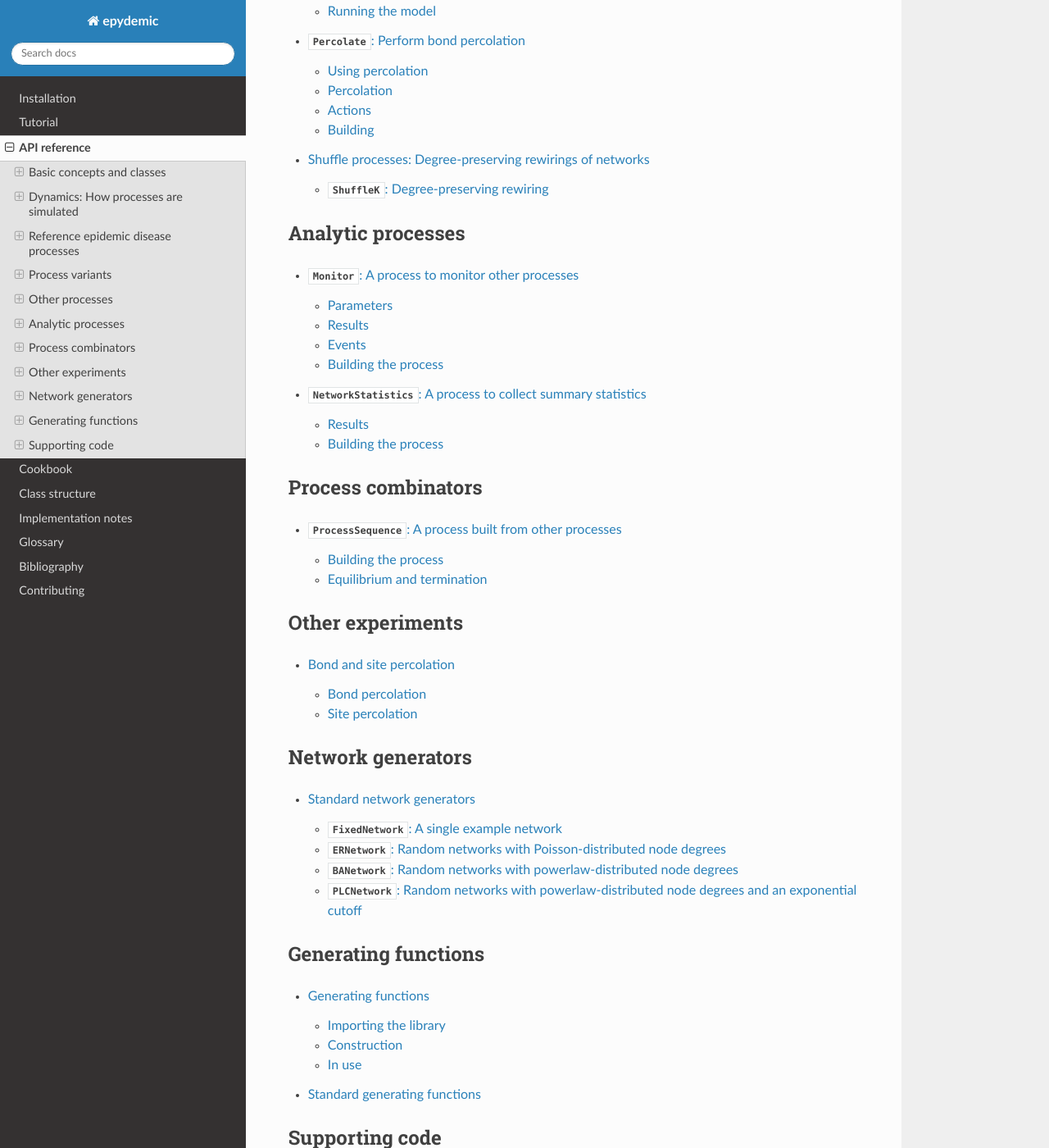
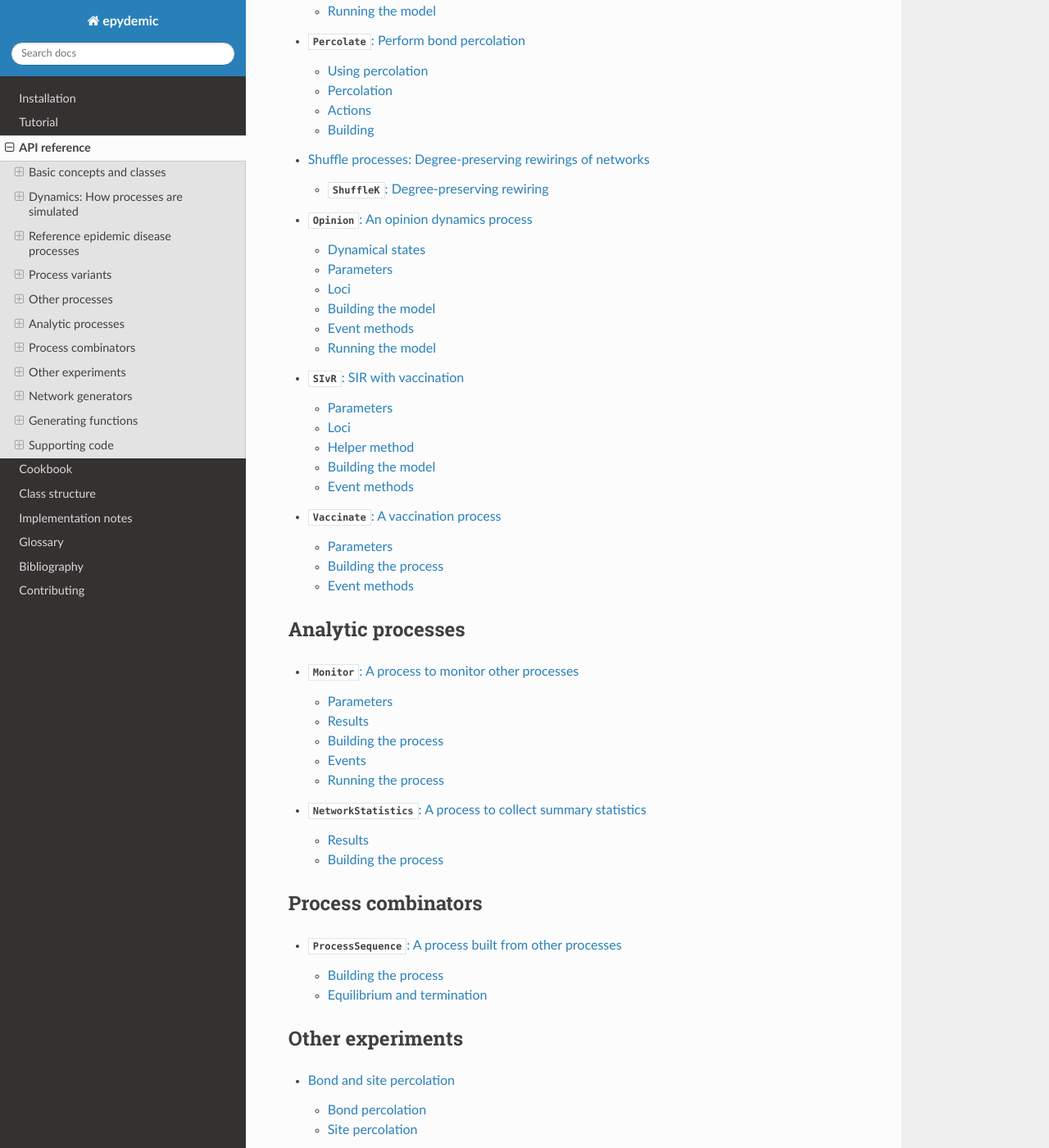
Before and after one commit to simoninireland/epydemic, a Sphinx documentation site: the page built from doc/reference.rst, in a window 1280 px wide and 1400 px high, scrolled down 2746 px. Shown: the whole window at 82% size. Built offline with Sphinx 7.4.7 and the Read the Docs theme 2.0.0, drawn with Linux system fonts in a browser that asks for light colours.

Commit message:
Added initial documentation for new models

```diff
--- a/doc/monitor.rst
+++ b/doc/monitor.rst
@@ -50,3 +44,15 @@ Building the process
 .. automethod:: Monitor.build
 
 .. automethod:: Monitor.results
+
+
+Events
+------
+
+.. automethod:: Monitor.observe
+
+
+Running the process
+--------------------
+
+.. automethod:: Monitor.atEquilibrium
--- a/doc/reference.rst
+++ b/doc/reference.rst
@@ -63,6 +63,9 @@ Other processes
    opinion
    percolate
    shuffle
+   opinion
+   sivr
+   vaccinate
 
 
 Analytic processes
--- /dev/null
+++ b/doc/sivr.rst
@@ -0,0 +1,65 @@
+:class:`SIvR`: SIR with vaccination
+===================================
+
+.. currentmodule:: epydemic
+
+.. autoclass:: SIvR
+
+
+Parameters
+----------
+
+The SIvR process extends the parameters of SIR with two new parameters:
+
+.. autoattribute:: SIvR.EFFICACY
+
+.. autoattribute:: SIvR.T_OFFSET
+
+
+Loci
+----
+
+SIvR defines two additional loci:
+
+.. autoattribute:: SIvR.INFECTED_N
+
+.. autoattribute:: SIvR.INFECTED_V
+
+These loci don't directly affect the dynamics, but they track the
+sub-populations of the :attr:`SIR:INFECTED` locus who are
+(un)vaccinated. This can be useful for reporting using
+:class:`Monitor`, when the sizes of these sub-populations will be
+captured.
+
+
+Helper method
+-------------
+
+SIvR defines additional "helper" methods that can be used to
+vaccinate a node, recording its vaccination status and time. This then
+feeds into how infections happen and the recording of (un)vaccinated
+sub-populations of the infected.
+
+.. automethod:: SIvR.vaccinateNode
+
+Note that, when a node is removed (recovers from the disease) their
+vaccination status and time is retained, and so can be used in
+analysis.
+
+.. automethod:: SIvR.nodeVaccinated
+
+.. automethod:: SIvR.nodeVaccinatedAt
+
+
+Building the model
+------------------
+
+.. automethod:: SIvR.build
+
+
+Event methods
+-------------
+
+.. automethod:: SIvR.infect
+
+.. automethod:: SIvR.remove
--- /dev/null
+++ b/doc/vaccinate.rst
@@ -0,0 +1,24 @@
+:class:`Vaccinate`: A vaccination process
+=========================================
+
+.. currentmodule:: epydemic
+
+.. autoclass:: Vaccinate
+
+
+Parameters
+----------
+
+.. autoattribute:: Vaccinate.P_VACCINATE
+
+
+Building the process
+--------------------
+
+.. automethod:: Opinion.build
+
+
+Event methods
+-------------
+
+.. automethod:: Vaccinate.vaccinate
```
Also changed, not shown: other parts of doc/monitor.rst (+0 -6 lines).
